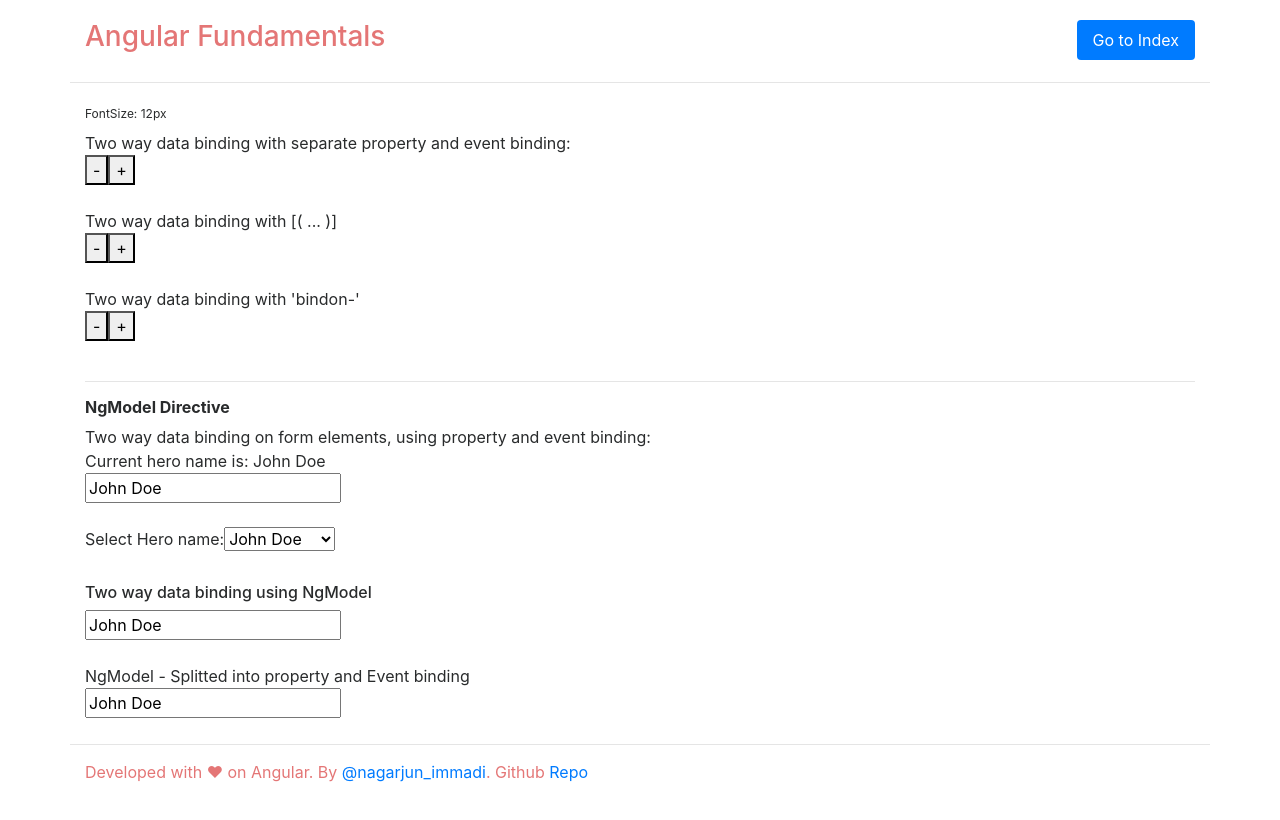
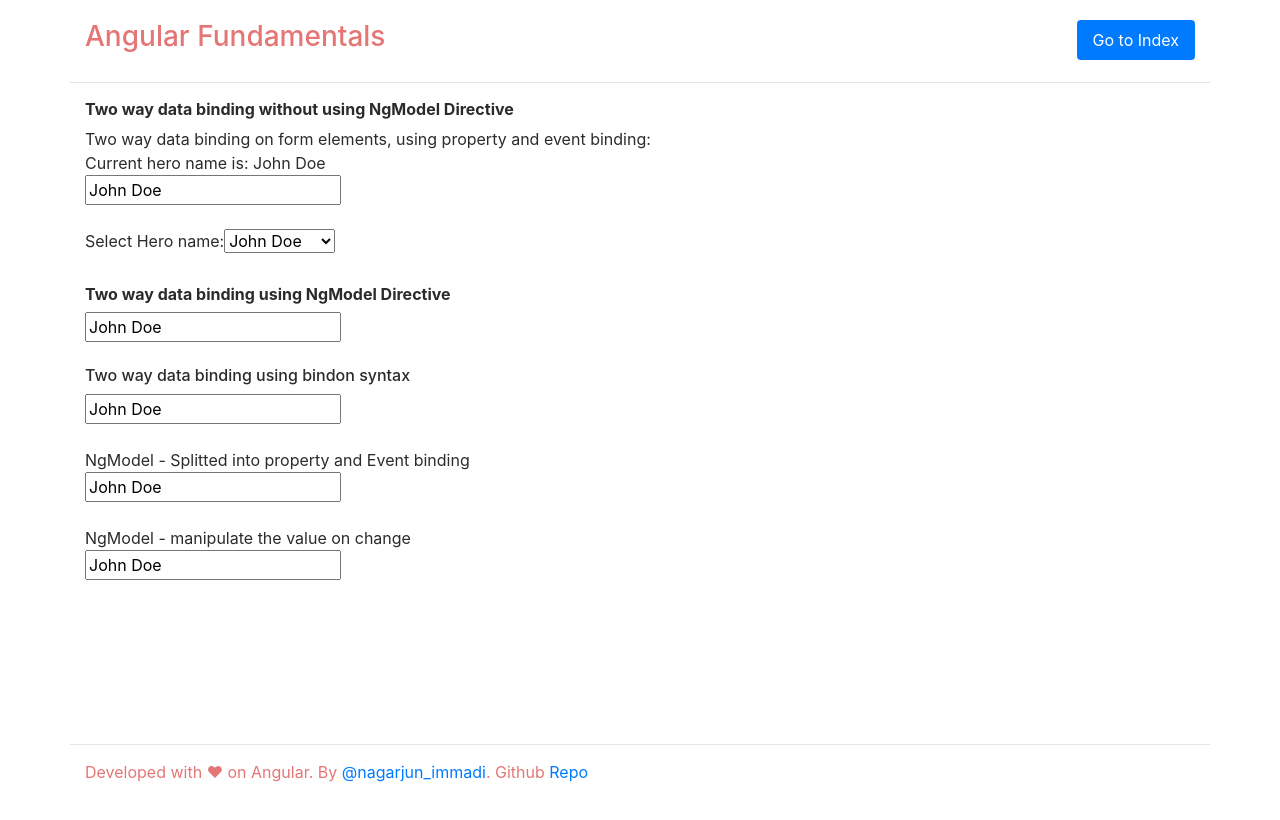
Before and after one commit to anshupanda/angular-fundamentals, an Angular app: page /components-templates/template-syntax/two-way-binding in a window 1280 px wide. Shown: the top 820 px of the page. Built offline with nearby package versions, Linux system fonts and the light colour scheme.

Commit message:
custom events and component interaction changes

```diff
--- a/src/app/components-templates/custom-events/custom-events.component.ts
+++ b/src/app/components-templates/custom-events/custom-events.component.ts
@@ -7,7 +7,7 @@ import { Component, OnInit } from '@angular/core';
 })
 export class CustomEventsComponent implements OnInit {
 
-  heros = [{"id":1,"name":"Vyky","power":2612},
+  heros = [{"id":1,"name":"John","power":2612},
   {"id":2,"name":"Vernice","power":7036},
   {"id":3,"name":"Chrissie","power":3331},
   {"id":4,"name":"Tana","power":5158},
--- a/src/app/components-templates/directives/directives.component.html
+++ b/src/app/components-templates/directives/directives.component.html
@@ -12,8 +12,6 @@
 <h6>appHighlightV2 - Pass values into the directive with an @Input data binding:</h6>
 <p appHighlightV2>highlightColor is not passed. So, It would be highlighted with default color(red) specified in directive.</p>
 <p appHighlightV2 [highlightColor]="color">Highlight me in the color specified by component(green)</p>
-<p appHighlightV2 [highlightColor]="'orange'">Highlight me in orange.</p>
-<p appHighlightV2 highlightColor="yellow">Highlight me in yellow.</p>
 
 <br>
 <h6>appHighlightV3 - Bind to an @Input alias:</h6>
--- a/src/app/components-templates/directives/directives.component.ts
+++ b/src/app/components-templates/directives/directives.component.ts
@@ -20,7 +20,7 @@ export class DirectivesComponent implements OnInit {
 
   nullHero = null;
 
-  heroes = [{"id":1,"name":"Vyky","power":2612},
+  heroes = [{"id":1,"name":"John","power":2612},
   {"id":2,"name":"Vernice","power":7036},
   {"id":3,"name":"Chrissie","power":3331},
   {"id":4,"name":"Tana","power":5158},
--- a/src/app/components-templates/interaction/interaction.component.html
+++ b/src/app/components-templates/interaction/interaction.component.html
@@ -1,9 +1,5 @@
 <h6><b>Component interaction</b></h6>
 <hr>
-<h6>Intercept input property changes with a setter:</h6>
-<app-hero-name [name]="currentHero.name"></app-hero-name>
-
-<br><br>
 <h6>Parent interacts with child via template reference variable:</h6>
 <app-countdown-parent-with-temp-ref-var></app-countdown-parent-with-temp-ref-var>
 
--- a/src/app/components-templates/structural-directives/reverse-if.directive.ts
+++ b/src/app/components-templates/structural-directives/reverse-if.directive.ts
@@ -5,20 +5,16 @@ import { Directive, Input, TemplateRef, ViewContainerRef } from '@angular/core';
 })
 export class ReverseIfDirective {
 
-  private hasView = false;
-
   constructor(
     private templateRef: TemplateRef<any>,
     private viewContainer: ViewContainerRef
   ) { }
 
   @Input() set appReverseIf(condition: boolean) {
-    if (!condition && !this.hasView) {
+    if (!condition) {
       this.viewContainer.createEmbeddedView(this.templateRef);
-      this.hasView = true;
-    } else if (condition && this.hasView) {
+    } else {
       this.viewContainer.clear();
-      this.hasView = false;
     }
   }
 
--- a/src/app/components-templates/two-way-binding/two-way-binding.component.html
+++ b/src/app/components-templates/two-way-binding/two-way-binding.component.html
@@ -1,19 +1,4 @@
-<label [style.font-size.px]="fontSize">FontSize: {{fontSize}}px</label>
-<br>
-<div>Two way data binding with separate property and event binding:</div>
-<app-font-sizer [size]="fontSize" (sizeChange)="fontSize=$event"></app-font-sizer>
-
-<br>
-<div>Two way data binding with [( ... )]</div>
-<app-font-sizer [(size)]="fontSize"></app-font-sizer>
-
-<br>
-<div>Two way data binding with 'bindon-'</div>
-<app-font-sizer bindon-size="fontSize"></app-font-sizer>
-
-<br>
-<hr>
-<h6><b>NgModel Directive</b></h6>
+<h6><b>Two way data binding without using NgModel Directive</b></h6>
 <div>Two way data binding on form elements, using property and event binding:</div>
 <div>Current hero name is: {{ currentHero.name }}</div>
 <input [value]="currentHero.name" (input)="currentHero.name=$event.target.value" >
@@ -31,8 +16,12 @@
 </div>
 
 <br>
-<h6>Two way data binding using NgModel</h6>
+<h6><b>Two way data binding using NgModel Directive</b></h6>
 <input [(ngModel)]="currentHero.name">
+
+<br><br>
+<h6>Two way data binding using bindon syntax</h6>
+<input bindon-ngModel="currentHero.name">
 
 <br><br>
 <div>NgModel - Splitted into property and Event binding</div>
```
Also changed, not shown: 1 other file (tests, documents, lock files or other folders).
